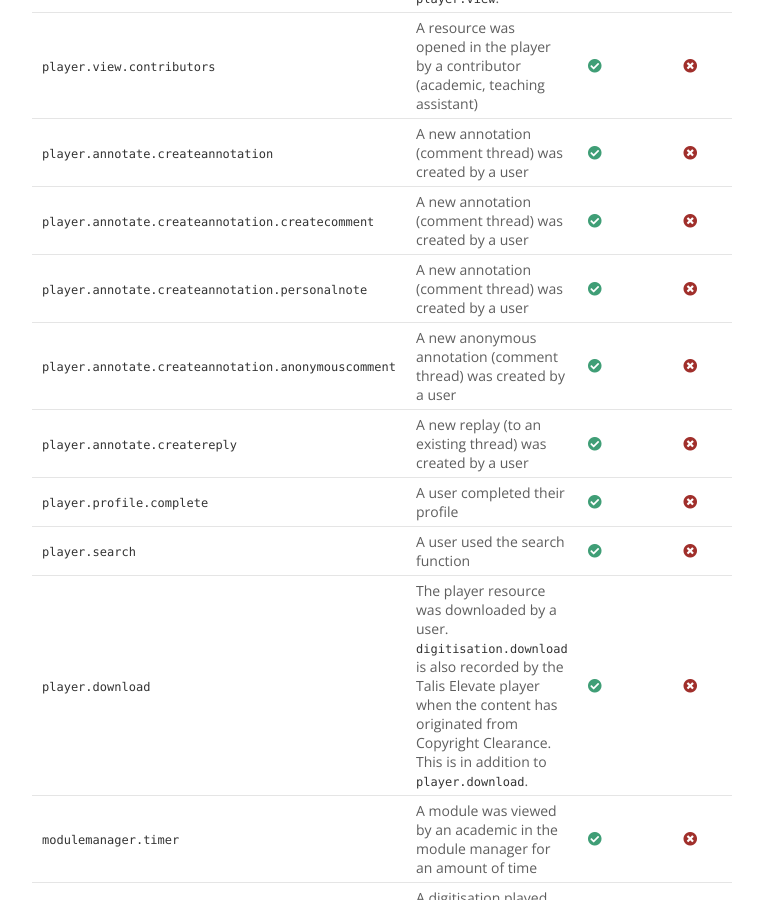
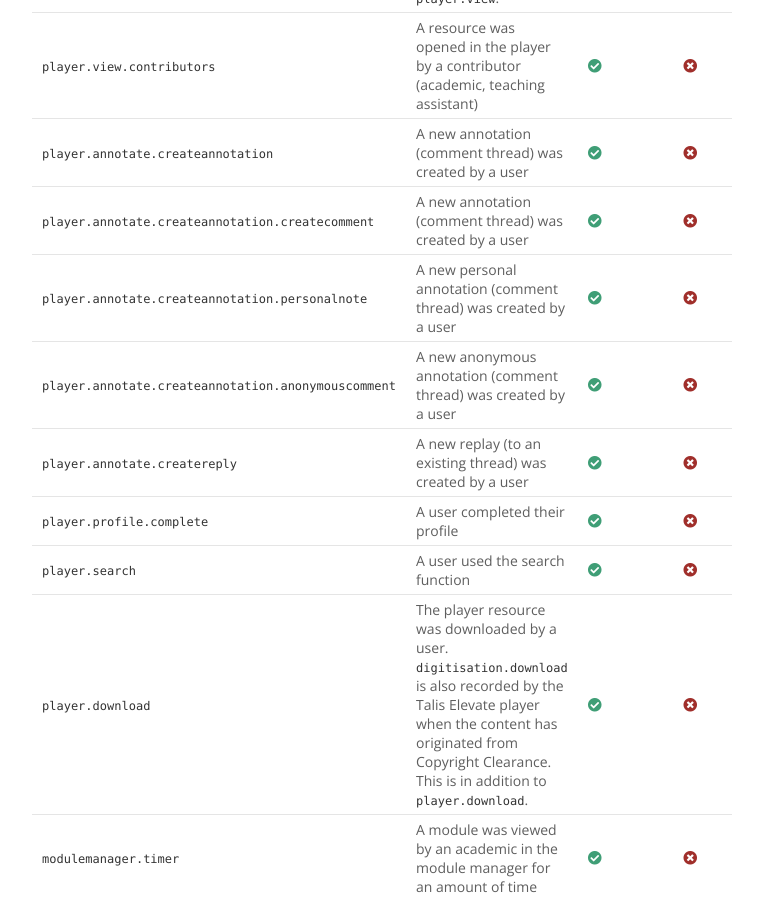
Before and after one commit to techfromsage/advanced-mis, a Jekyll site: the page built from topics/event-classes.md, in a window 1280 px wide and 900 px high, scrolled down 2416 px. Shown: the whole window, without its empty margins (375-1138 px from the left). Built offline with Jekyll 4.4.1, drawn with Linux system fonts in a browser that asks for light colours.

Commit message:
Update topics/event-classes.md
Co-authored-by: Tim Hodson <tgh@talis.com>

```diff
--- a/topics/event-classes.md
+++ b/topics/event-classes.md
@@ -68,7 +68,7 @@ This page is broken up into sections for different areas of Talis Aspire.
 | `player.view.contributors` | A resource was opened in the player by a contributor (academic, teaching assistant) |  [<i class="yes fas fa-check-circle"><span class="sr-only">Available</span></i>](timeseries.html#player-view-contributors)  |  <i class="no fas fa-times-circle"><span class="sr-only">Not available</span></i>  |
 | `player.annotate.createannotation` | A new annotation (comment thread) was created by a user |  [<i class="yes fas fa-check-circle"><span class="sr-only">Available</span></i>](timeseries.html#player-annotate-createannotation)  |  <i class="no fas fa-times-circle"><span class="sr-only">Not available</span></i>  |
 | `player.annotate.createannotation.createcomment` | A new annotation (comment thread) was created by a user |  [<i class="yes fas fa-check-circle"><span class="sr-only">Available</span></i>](timeseries.html#player-annotate-createannotation-createcomment)  |  <i class="no fas fa-times-circle"><span class="sr-only">Not available</span></i>  |
-| `player.annotate.createannotation.personalnote` | A new annotation (comment thread) was created by a user |  [<i class="yes fas fa-check-circle"><span class="sr-only">Available</span></i>](timeseries.html#player-annotate-createannotation-personalnote)  |  <i class="no fas fa-times-circle"><span class="sr-only">Not available</span></i>  |
+| `player.annotate.createannotation.personalnote` | A new personal annotation (comment thread) was created by a user |  [<i class="yes fas fa-check-circle"><span class="sr-only">Available</span></i>](timeseries.html#player-annotate-createannotation-personalnote)  |  <i class="no fas fa-times-circle"><span class="sr-only">Not available</span></i>  |
 | `player.annotate.createannotation.anonymouscomment` | A new anonymous annotation (comment thread) was created by a user |  [<i class="yes fas fa-check-circle"><span class="sr-only">Available</span></i>](timeseries.html#player-annotate-createannotation-anonymouscomment)  |  <i class="no fas fa-times-circle"><span class="sr-only">Not available</span></i>  |
 | `player.annotate.createreply` | A new replay (to an existing thread) was created by a user |  [<i class="yes fas fa-check-circle"><span class="sr-only">Available</span></i>](timeseries.html#player-annotate-createreply)  |  <i class="no fas fa-times-circle"><span class="sr-only">Not available</span></i>  |
 | `player.profile.complete` | A user completed their profile |  [<i class="yes fas fa-check-circle"><span class="sr-only">Available</span></i>](timeseries.html#player-profile-complete)  |  <i class="no fas fa-times-circle"><span class="sr-only">Not available</span></i>  |
```
